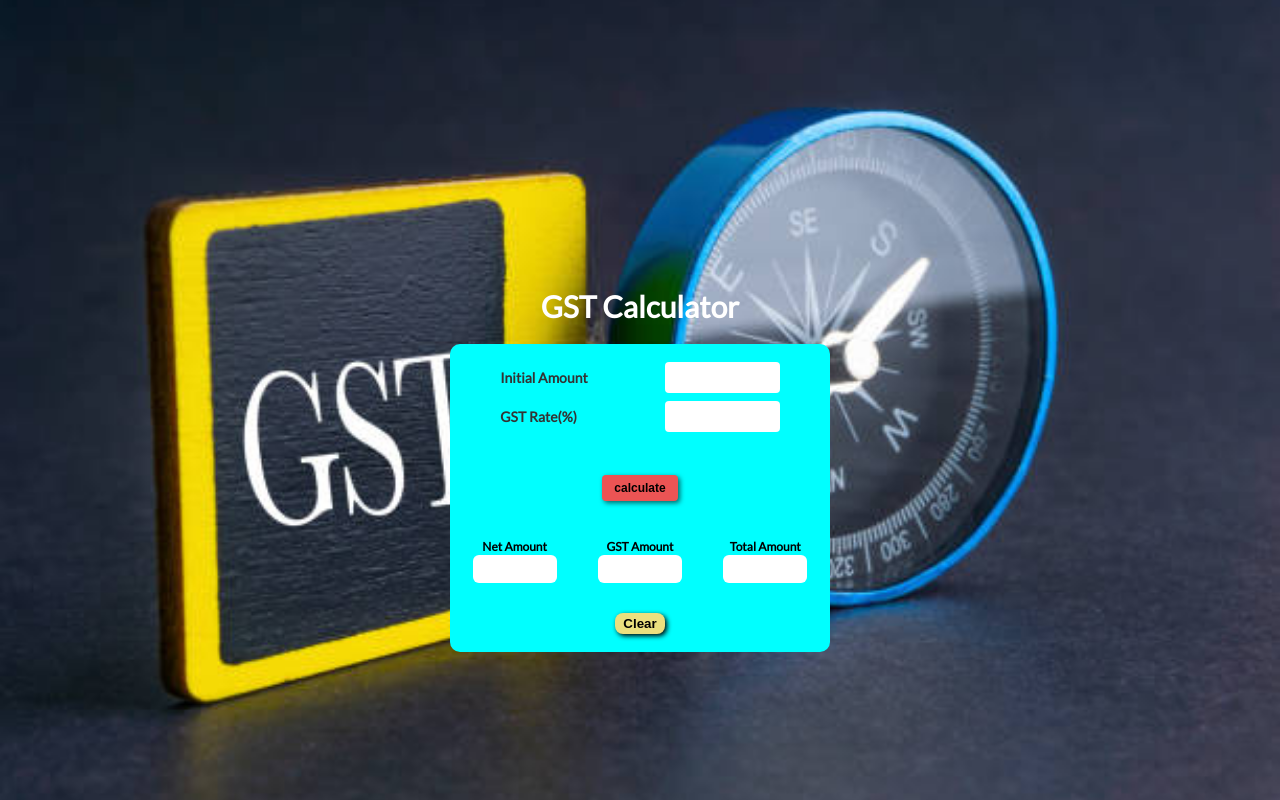
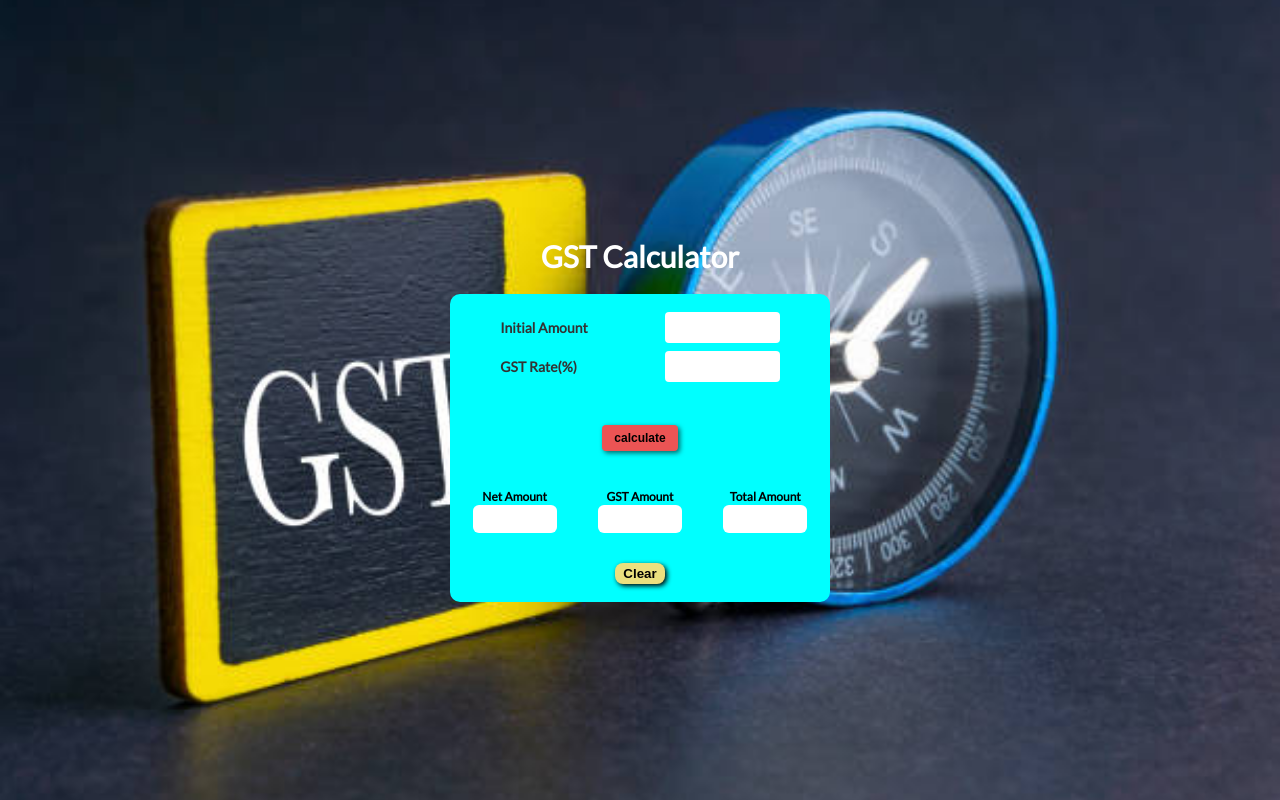
Before and after one commit to sudharsanapraanesh/GstCalculator, a plain HTML site: page index.html in a window 1280 px wide. Drawn offline with Linux system fonts and the light colour scheme.

Commit message:
Update style.css

```diff
--- a/style.css
+++ b/style.css
@@ -21,7 +21,7 @@ html, body {
 	font-family: 'Lato', sans-serif;
 }
 h1 {
-	padding-top: 6rem;
+	padding-top: 1rem;
 	margin: 1rem 0;
 	font-size: 1.5rem;
 	color: white;
```
